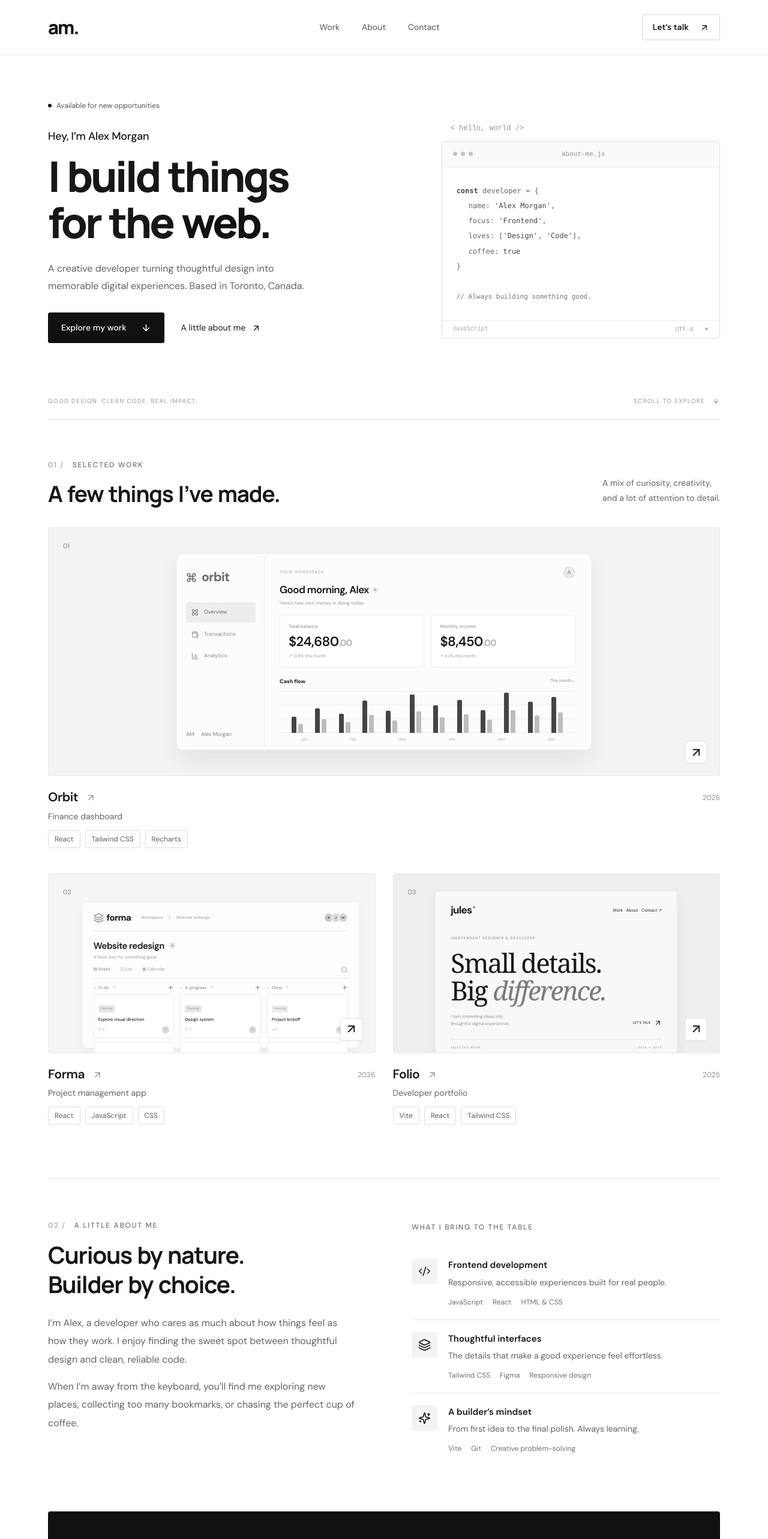
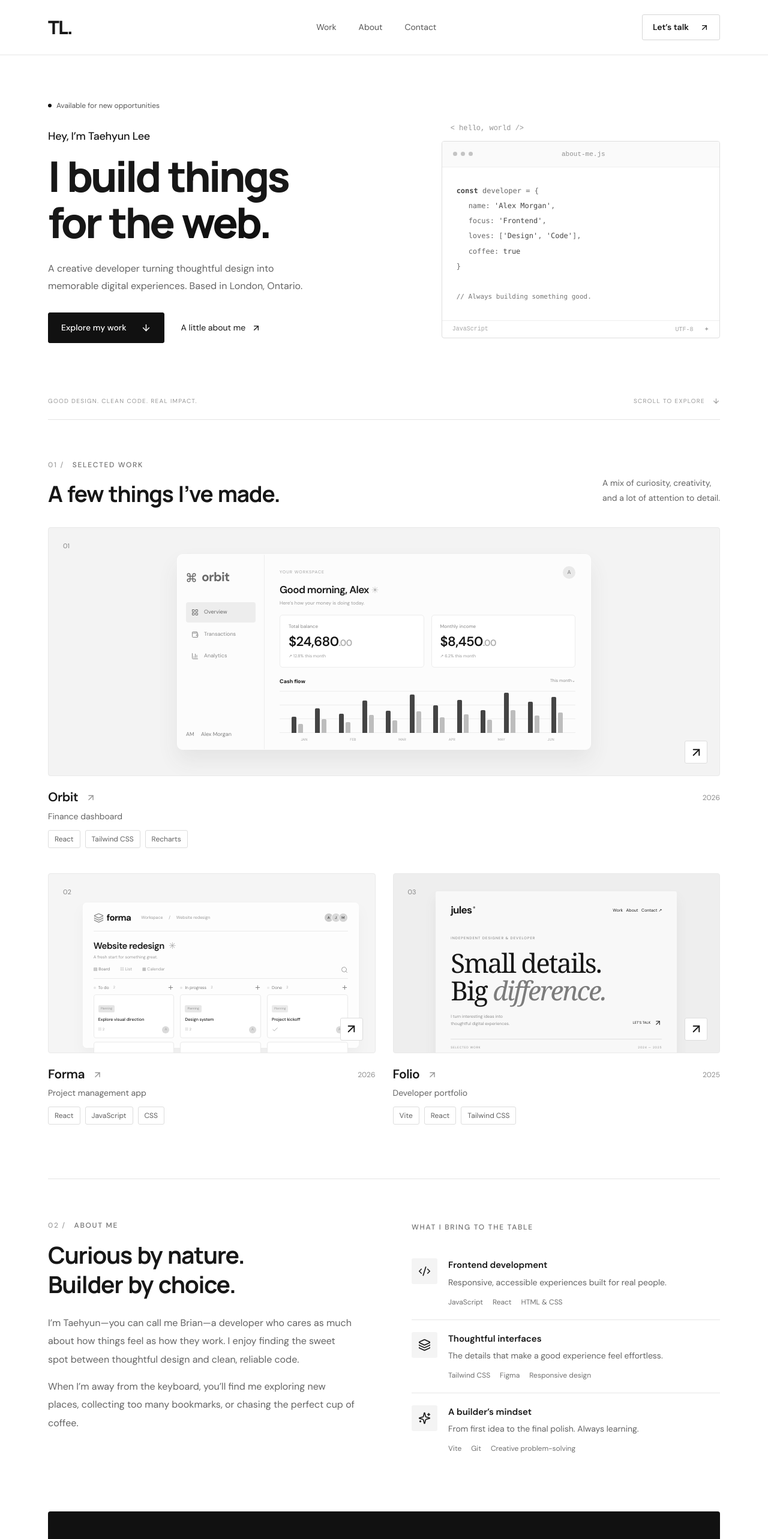
Before and after one commit to brianlee8974/portfolio, a React (Vite) app: page / in a window 1280 px wide. Shown: the top 2566 px of the page at 60% size. Built offline with nearby package versions, Linux system fonts and the light colour scheme.

Commit message:
update profile

```diff
--- a/src/components/About.jsx
+++ b/src/components/About.jsx
@@ -26,7 +26,7 @@ export default function About() {
     <section id="about" className="about-section page-width">
       <div>
         <p className="eyebrow">
-          <span>02 /</span> A LITTLE ABOUT ME
+          <span>02 /</span> ABOUT ME
         </p>
         <h2>
           Curious by nature.
@@ -34,7 +34,7 @@ export default function About() {
           <span className="serif">Builder</span> by choice.
         </h2>
         <p className="about-copy">
-          I’m Alex, a developer who cares as much about how things feel as how they
+          I’m Taehyun—you can call me Brian—a developer who cares as much about how things feel as how they
           work. I enjoy finding the sweet spot between thoughtful design and clean,
           reliable code.
         </p>
--- a/src/data/portfolio.js
+++ b/src/data/portfolio.js
@@ -1,10 +1,10 @@
 // Edit your personal details and project content here.
 export const profile = {
-  name: 'Alex Morgan',
-  initials: 'am',
+  name: 'Taehyun Lee',
+  initials: 'TL',
   role: 'Creative developer',
-  email: 'hello@example.com',
-  location: 'Toronto, Canada',
+  email: 'brianlee8974@gmail.com',
+  location: 'London, Ontario',
 }
 
 export const projects = [
```
